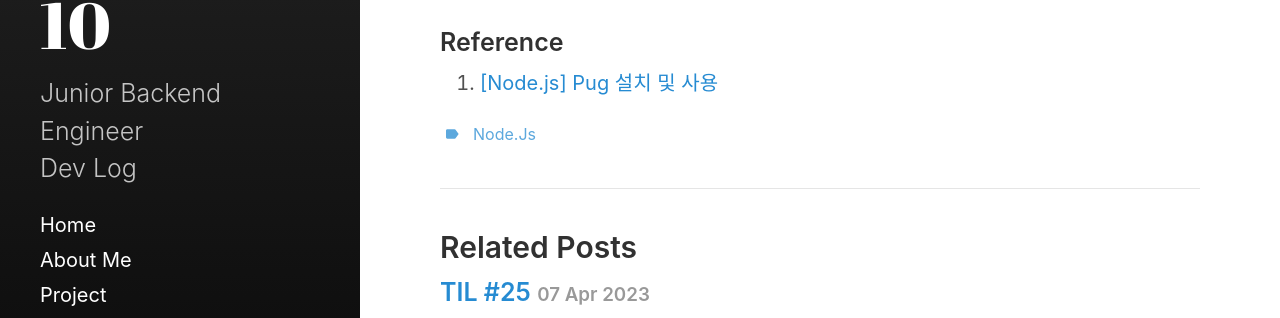
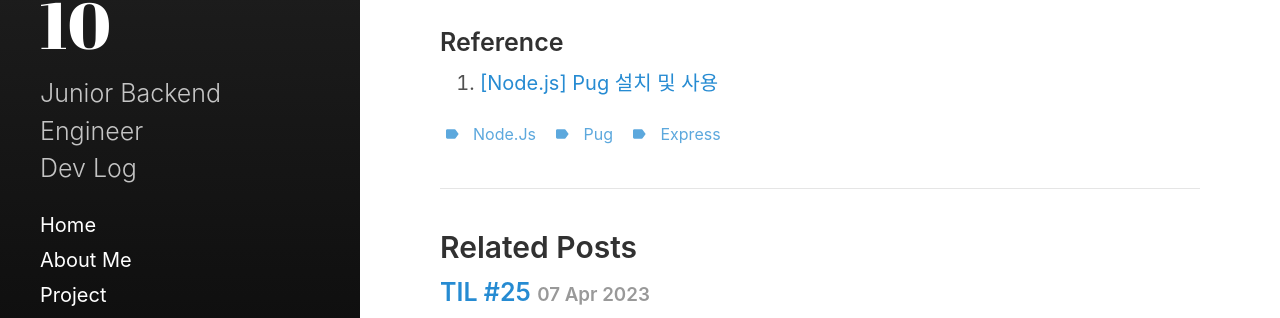
Before and after one commit to mackerel-10/mackerel-10.github.io, a Jekyll site: the page built from _posts/2023-04-10-TIL-26.md, in a window 1280 px wide and 900 px high, scrolled down 1946 px. Shown: the part 410-728 px from the top of the window. Built offline with Jekyll 4.4.1, drawn with Linux system fonts in a browser that asks for light colours.

Commit message:
Add tags 추가

```diff
--- a/_posts/2023-04-10-TIL-26.md
+++ b/_posts/2023-04-10-TIL-26.md
@@ -5,6 +5,8 @@ category:
     - Today I Learned
 tags:
     - Node.js
+    - Pug
+    - Express
 date: '2023-04-10T22:03:00+09:00'
 ---
 
```
